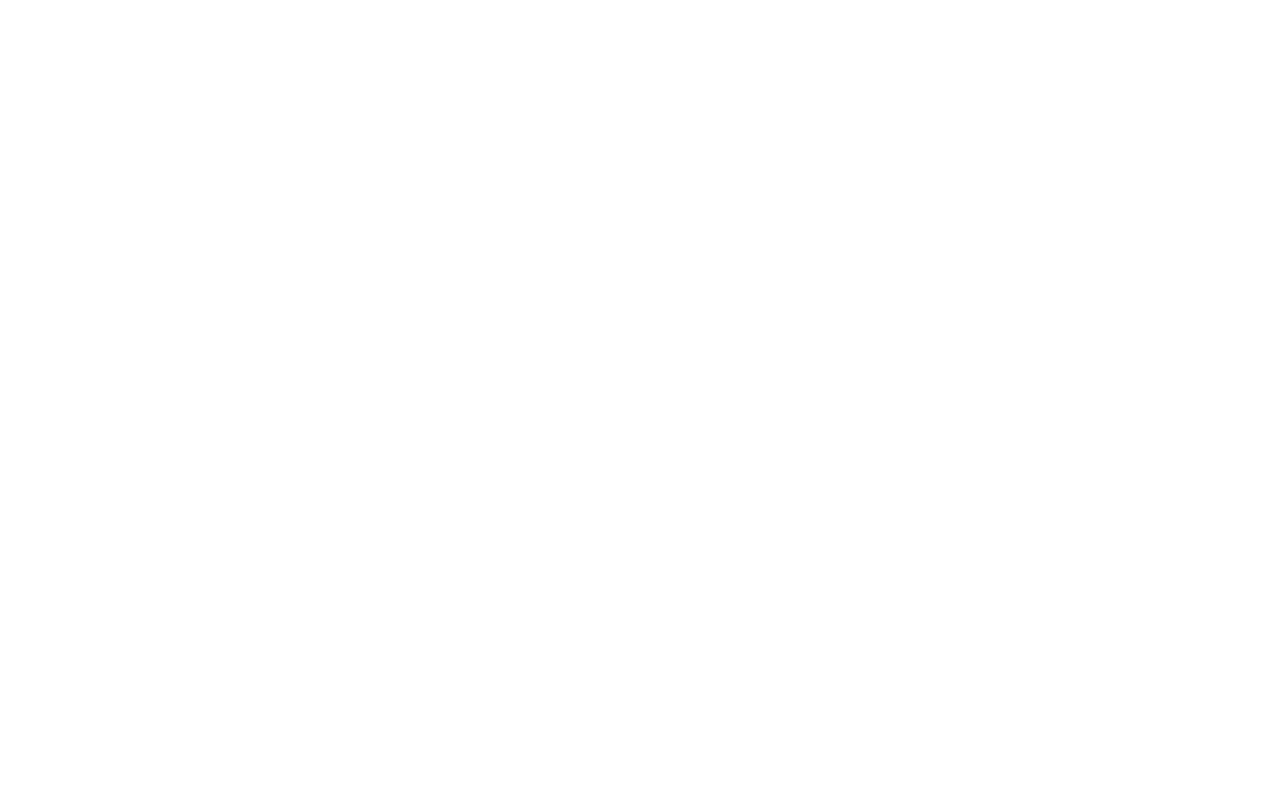
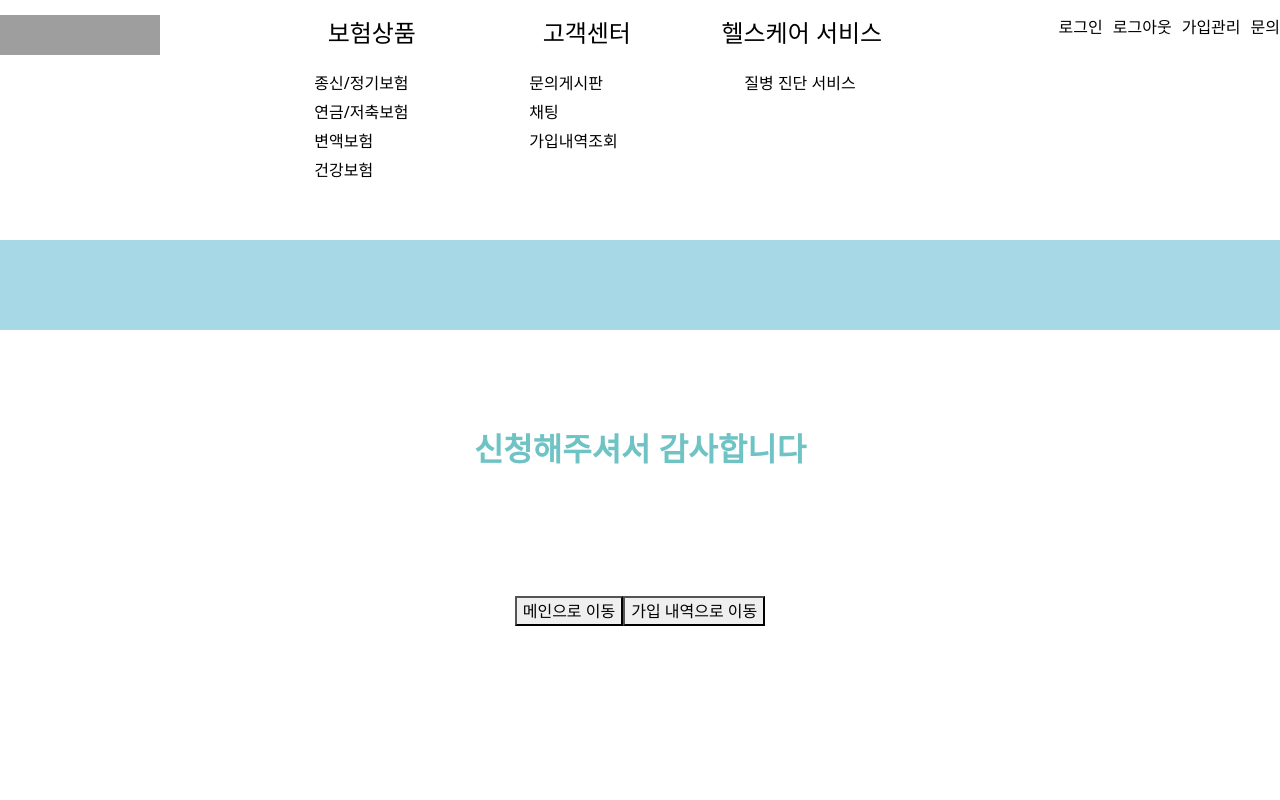
Before and after one commit to VVS-Life/FE, a React (Create React App) app: page /subscription/complete in a window 1280 px wide. Before the commit this address had no page. Shown: the top 800 px of the page. Built offline with nearby package versions, Linux system fonts and the light colour scheme; grey boxes are pictures that could not be loaded.

Commit message:
feat : 신청 완료 페이지 작성

```diff
--- a/src/App.js
+++ b/src/App.js
@@ -8,6 +8,7 @@
 import MemberJoin from './pages/member/MemberJoin'
 import MemberLogin from './pages/member/MemberLogin';
 import ProductList from './pages/products/ProductList'
+import Complete from './pages/subscription/Complete';
 
 function App() {
   return (
@@ -21,6 +22,7 @@
         <Route path="/join/member" element={<MemberJoin />} />
         <Route path="/login/member" element={<MemberLogin />} />
         <Route path="/productList" element={<ProductList />} />
+        <Route path="/subscription/complete" element={<Complete />} />
       </Routes>
     </BrowserRouter>
   );
--- /dev/null
+++ b/src/pages/subscription/Complete.jsx
@@ -0,0 +1,24 @@
+import React from "react";
+import Layout from "../../components/Layout/Layout";
+import '../../styles/subscription/Complete.css';
+
+import { useNavigate } from "react-router-dom";
+
+export default function Complete() {
+    const navigate = useNavigate();
+
+    const toMain = async (event) => {
+        event.preventDefault();
+        navigate("/");
+      };
+
+  return (
+    <Layout pageName="보험 신청 완료">
+        <h2 className="completeText">신청해주셔서 감사합니다</h2>
+        <div className="btn-div">
+        <button onClick={toMain} className="left-btn">메인으로 이동</button>
+        <button onClick={()=>{}} className="right-btn">가입 내역으로 이동</button>
+        </div>
+    </Layout>
+  );
+}
--- /dev/null
+++ b/src/styles/subscription/Complete.css
@@ -0,0 +1,18 @@
+.completeText {
+    text-align: center;
+    color: #70C3C5;
+    font-weight: bold;
+}
+
+.btn-div {
+    text-align: center;
+    margin-top: 10%;
+}
+
+.left-btn {
+    position: relative;
+}
+
+.right-btn {
+    position: relative;
+}
```
